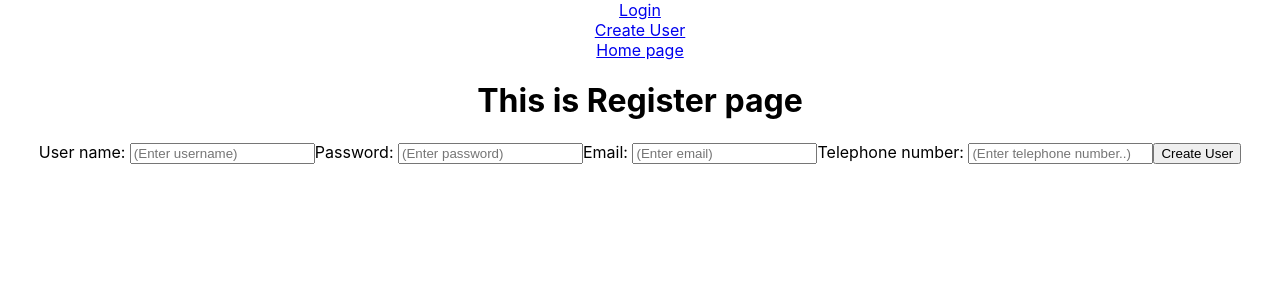
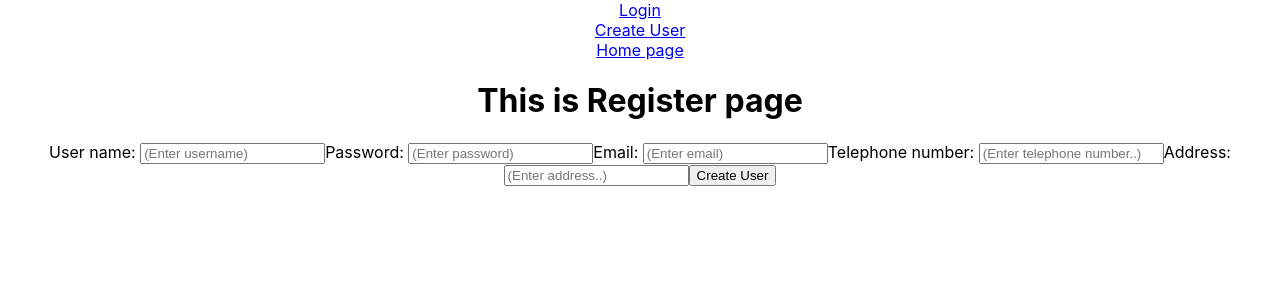
Before and after one commit to Peerasanti/software_project, a React (Create React App) app in the folder client/: page /createuser in a window 1280 px wide. Shown: the top 300 px of the page. Built offline with nearby package versions, Linux system fonts and the light colour scheme.

Commit message:
update register page

```diff
--- a/client/src/pages/Register.js
+++ b/client/src/pages/Register.js
@@ -11,6 +11,7 @@ function Register() {
     password: "",
     email: "",
     tel: "",
+    address: "",
   };
 
   const validationSchema = Yup.object().shape({
@@ -18,11 +19,13 @@ function Register() {
     password: Yup.string().min(4).max(20).required(),
     email: Yup.string().required(),
     tel: Yup.string().required(),
+    address: Yup.string().required(),
   });
 
   const onSubmit = (data) => {
-    console.log(data);
-    // axios.post
+    axios.post("http://localhost:3001/auth", data).then(() => {
+      console.log(data);
+    });
   };
 
   return (
@@ -60,6 +63,13 @@ function Register() {
               name='tel'
               placeholder='(Enter telephone number..)'
             />
+            <label>Address: </label>
+            <Field
+              autocomplete='off'
+              id='inputCreateser'
+              name='address'
+              placeholder='(Enter address..)'
+            />
 
             <button type='submit'> Create User </button>
           </Form>
```
